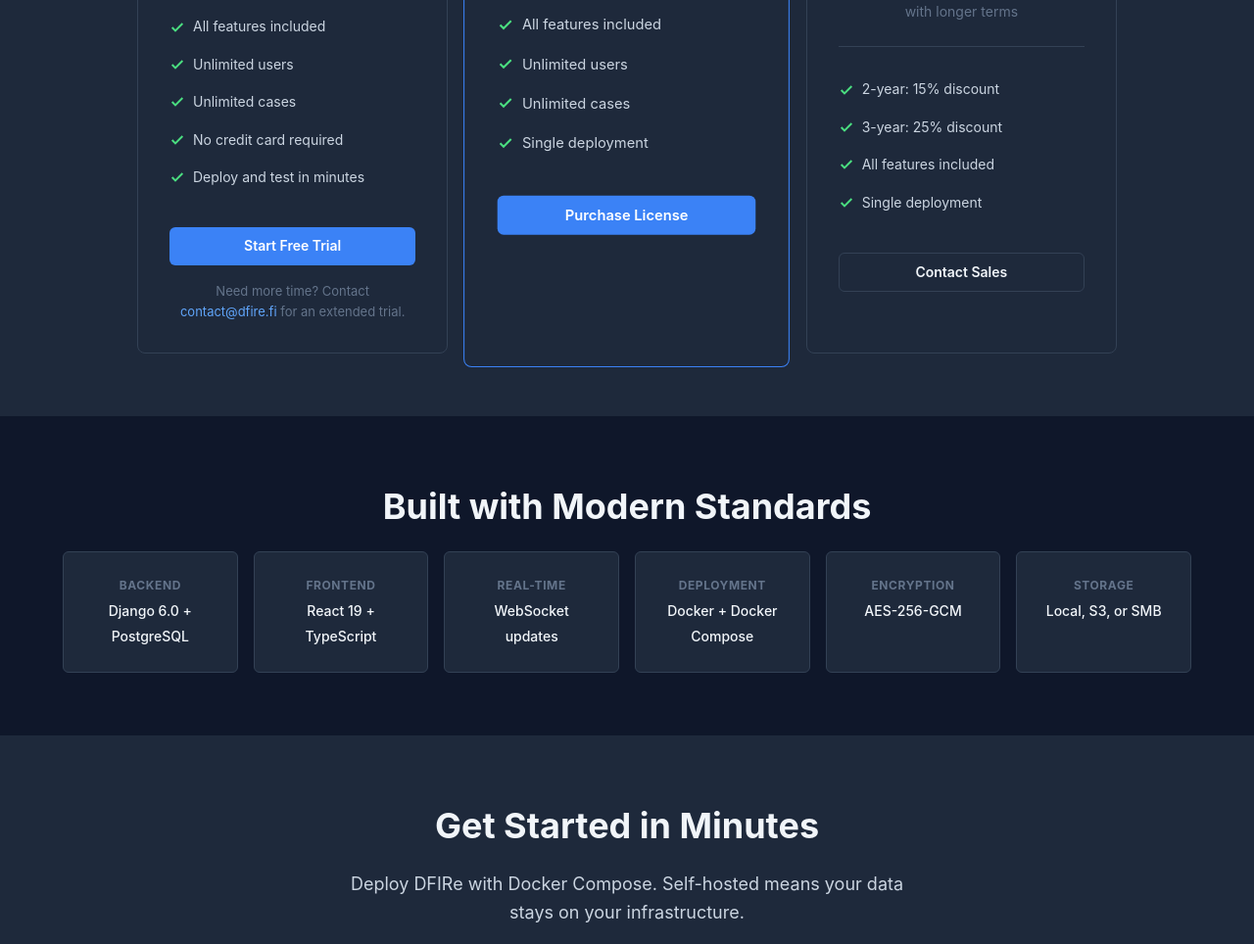
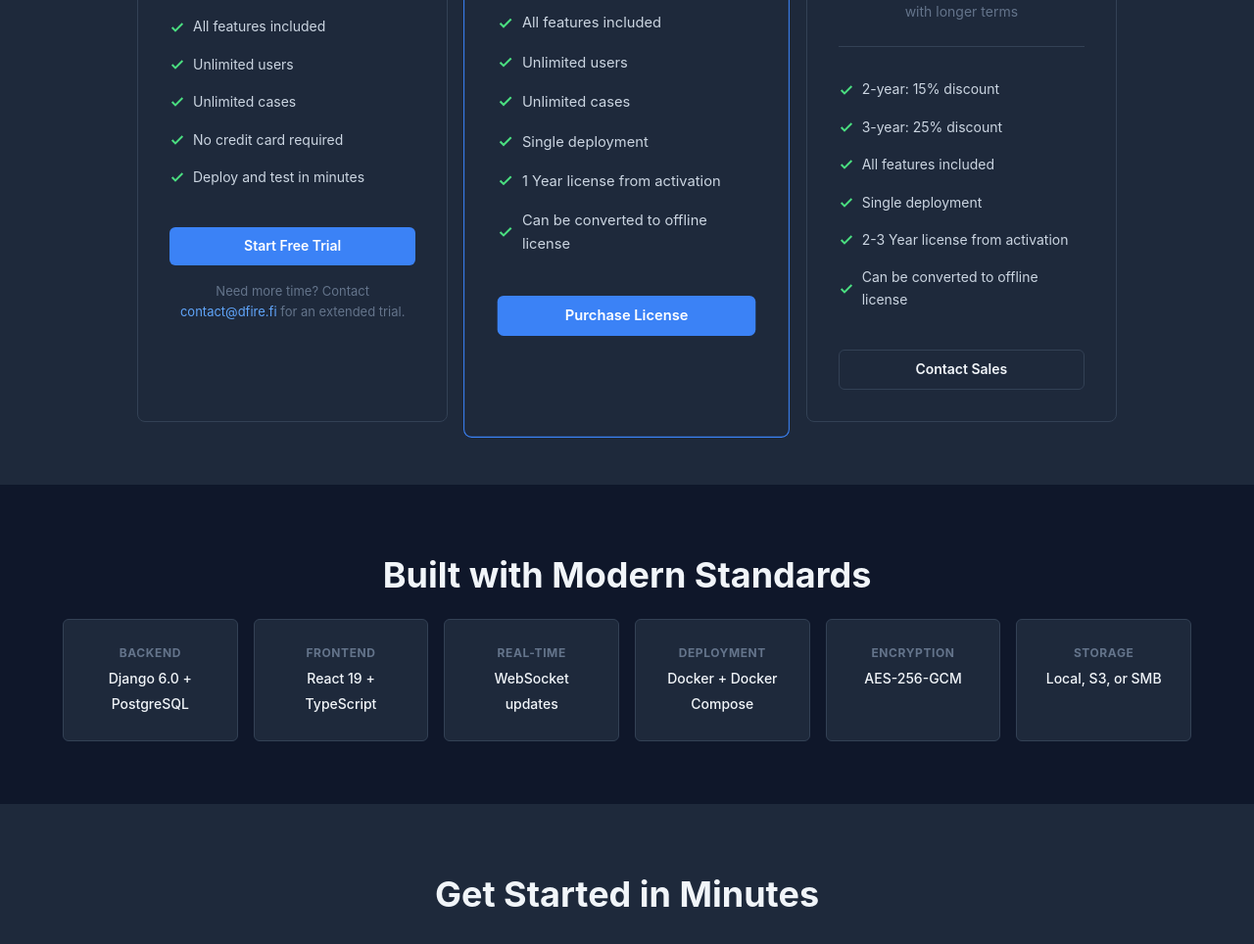
Before and after one commit to dfire-response/dfire, a plain HTML site: page dfire_site/index.html in a window 1280 px wide. Shown: the part 3889-4853 px from the top of the page at 98% size. Drawn offline with Linux system fonts and the light colour scheme.

Commit message:
Tweaks to pricing info

```diff
--- a/dfire_site/index.html
+++ b/dfire_site/index.html
@@ -295,6 +295,8 @@
                         <li>Unlimited users</li>
                         <li>Unlimited cases</li>
                         <li>Single deployment</li>
+                        <li>1 Year license from activation</li>
+                        <li>Can be converted to offline license</li>
                     </ul>
                     <a href="#" class="btn btn-primary" id="buy-license">Purchase License</a>
                 </div>
@@ -314,6 +316,8 @@
                         <li>3-year: 25% discount</li>
                         <li>All features included</li>
                         <li>Single deployment</li>
+                        <li>2-3 Year license from activation</li>
+                        <li>Can be converted to offline license</li>
                     </ul>
                     <a href="mailto:contact@dfire.fi" class="btn btn-secondary">Contact Sales</a>
                 </div>
```
